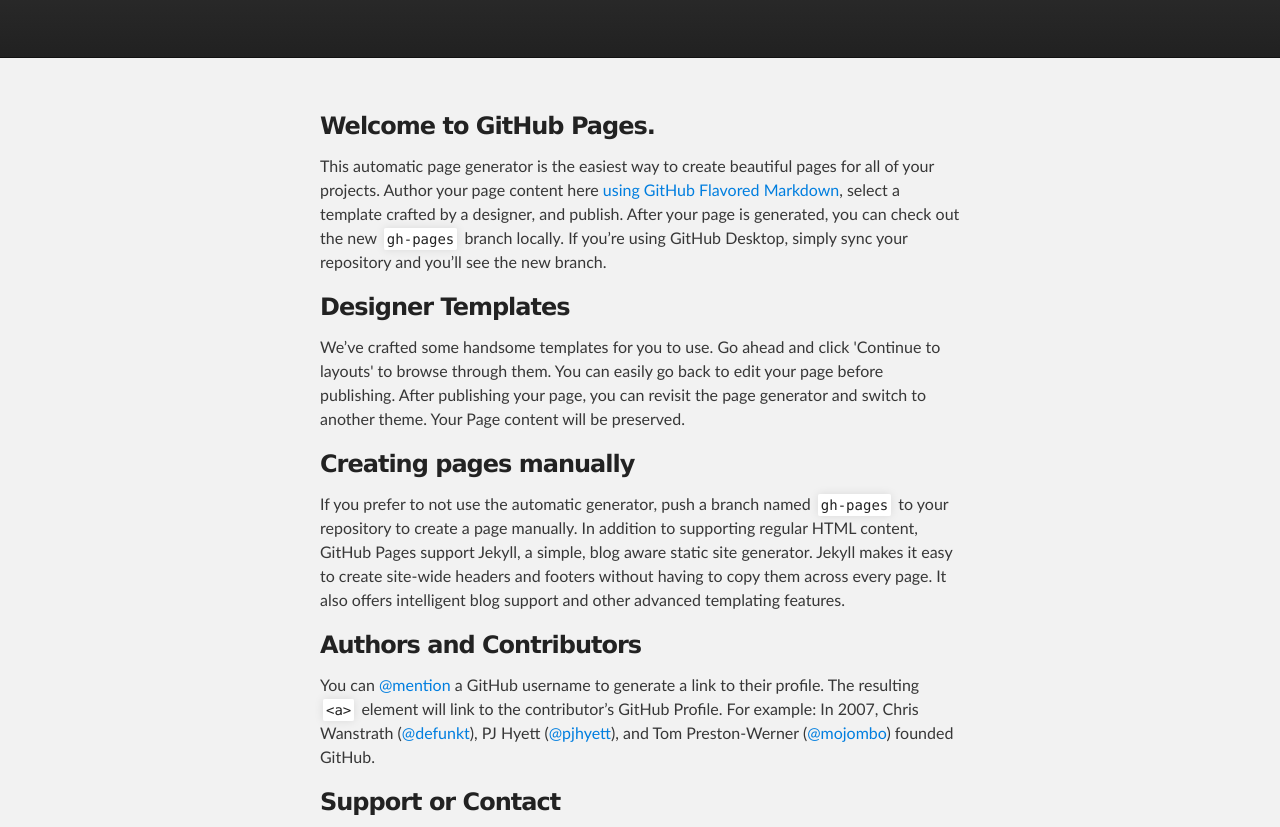
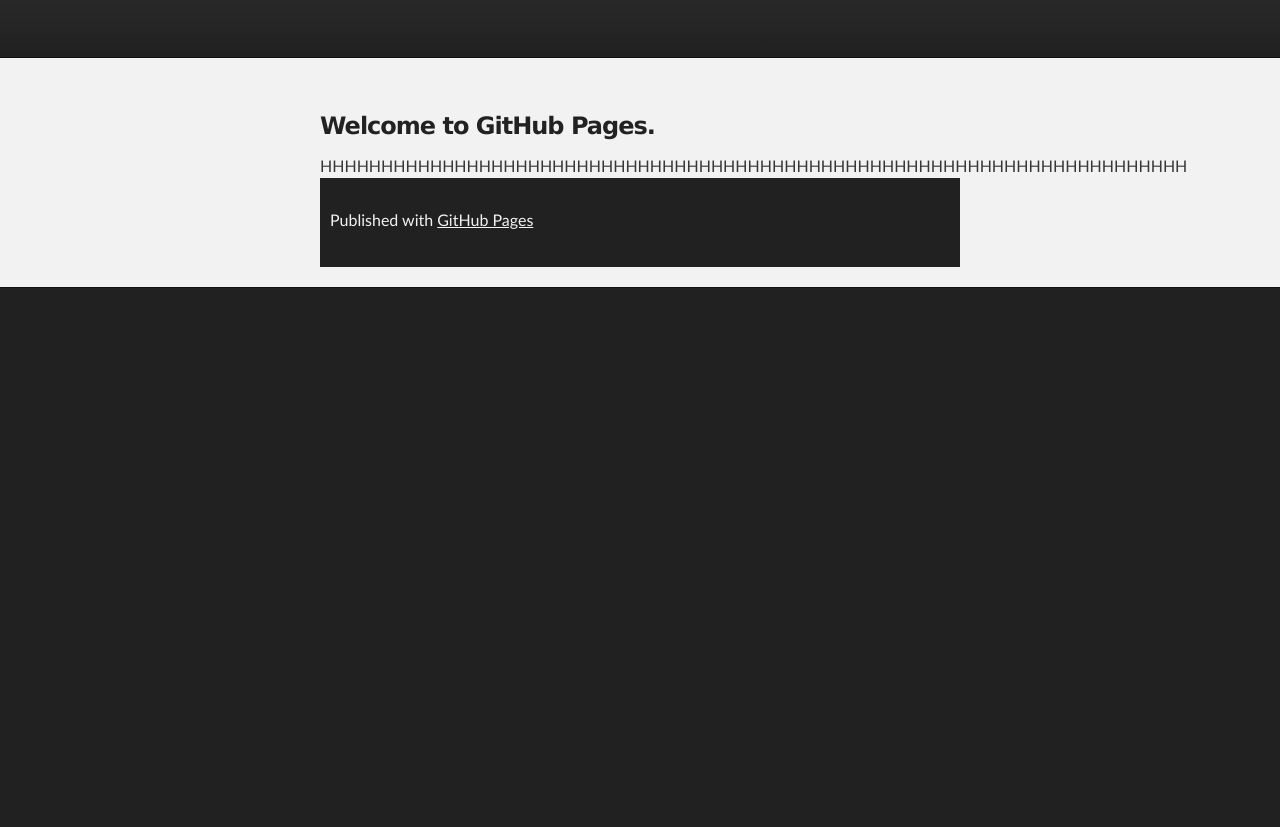
Before and after one commit to MAlexJ/malexj.github.io, a plain HTML site: page index.html in a window 1280 px wide. Shown: the part 116-943 px from the top of the page. After the commit the page ends 800 px from the top, so only its background shows below. Drawn offline with Linux system fonts and the light colour scheme.

Commit message:
Update index.html

```diff
--- a/index.html
+++ b/index.html
@@ -30,29 +30,7 @@
         <h3>
 <a id="welcome-to-github-pages" class="anchor" href="#welcome-to-github-pages" aria-hidden="true"><span aria-hidden="true" class="octicon octicon-link"></span></a>Welcome to GitHub Pages.</h3>
 
-<p>This automatic page generator is the easiest way to create beautiful pages for all of your projects. Author your page content here <a href="https://guides.github.com/features/mastering-markdown/">using GitHub Flavored Markdown</a>, select a template crafted by a designer, and publish. After your page is generated, you can check out the new <code>gh-pages</code> branch locally. If you’re using GitHub Desktop, simply sync your repository and you’ll see the new branch.</p>
-
-<h3>
-<a id="designer-templates" class="anchor" href="#designer-templates" aria-hidden="true"><span aria-hidden="true" class="octicon octicon-link"></span></a>Designer Templates</h3>
-
-<p>We’ve crafted some handsome templates for you to use. Go ahead and click 'Continue to layouts' to browse through them. You can easily go back to edit your page before publishing. After publishing your page, you can revisit the page generator and switch to another theme. Your Page content will be preserved.</p>
-
-<h3>
-<a id="creating-pages-manually" class="anchor" href="#creating-pages-manually" aria-hidden="true"><span aria-hidden="true" class="octicon octicon-link"></span></a>Creating pages manually</h3>
-
-<p>If you prefer to not use the automatic generator, push a branch named <code>gh-pages</code> to your repository to create a page manually. In addition to supporting regular HTML content, GitHub Pages support Jekyll, a simple, blog aware static site generator. Jekyll makes it easy to create site-wide headers and footers without having to copy them across every page. It also offers intelligent blog support and other advanced templating features.</p>
-
-<h3>
-<a id="authors-and-contributors" class="anchor" href="#authors-and-contributors" aria-hidden="true"><span aria-hidden="true" class="octicon octicon-link"></span></a>Authors and Contributors</h3>
-
-<p>You can <a href="https://help.github.com/articles/basic-writing-and-formatting-syntax/#mentioning-users-and-teams" class="user-mention">@mention</a> a GitHub username to generate a link to their profile. The resulting <code>&lt;a&gt;</code> element will link to the contributor’s GitHub Profile. For example: In 2007, Chris Wanstrath (<a href="https://github.com/defunkt" class="user-mention">@defunkt</a>), PJ Hyett (<a href="https://github.com/pjhyett" class="user-mention">@pjhyett</a>), and Tom Preston-Werner (<a href="https://github.com/mojombo" class="user-mention">@mojombo</a>) founded GitHub.</p>
-
-<h3>
-<a id="support-or-contact" class="anchor" href="#support-or-contact" aria-hidden="true"><span aria-hidden="true" class="octicon octicon-link"></span></a>Support or Contact</h3>
-
-<p>Having trouble with Pages? Check out our <a href="https://help.github.com/pages">documentation</a> or <a href="https://github.com/contact">contact support</a> and we’ll help you sort it out.</p>
-      </section>
-    </div>
+HHHHHHHHHHHHHHHHHHHHHHHHHHHHHHHHHHHHHHHHHHHHHHHHHHHHHHHHHHHHHHHHHHHHHHH
 
     <!-- FOOTER  -->
     <div id="footer_wrap" class="outer">
```
